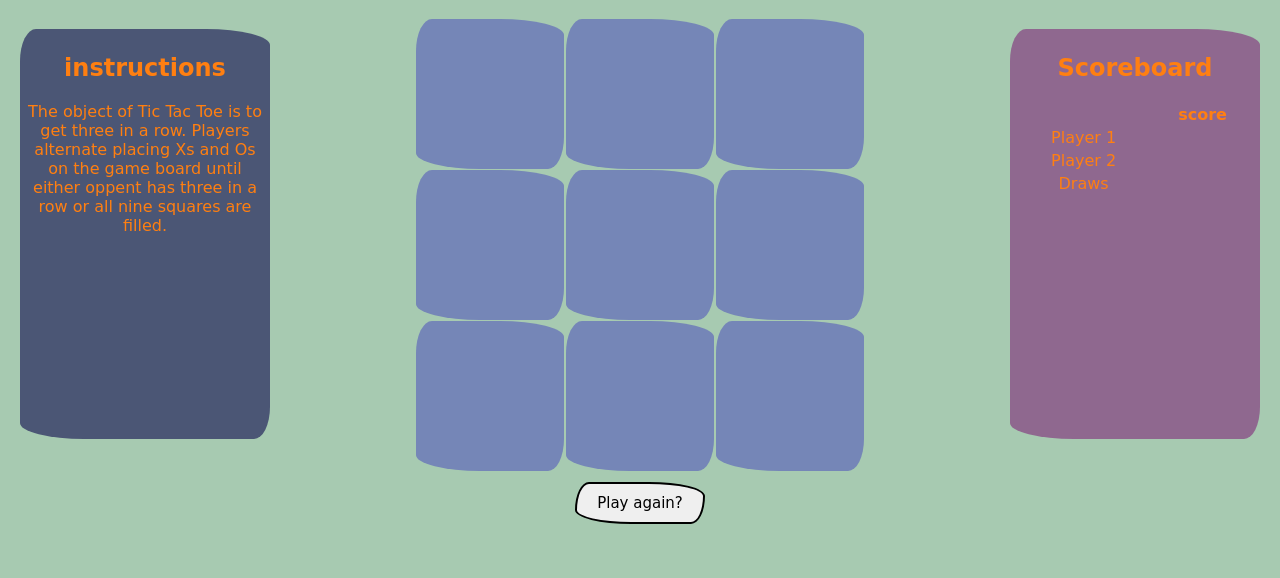
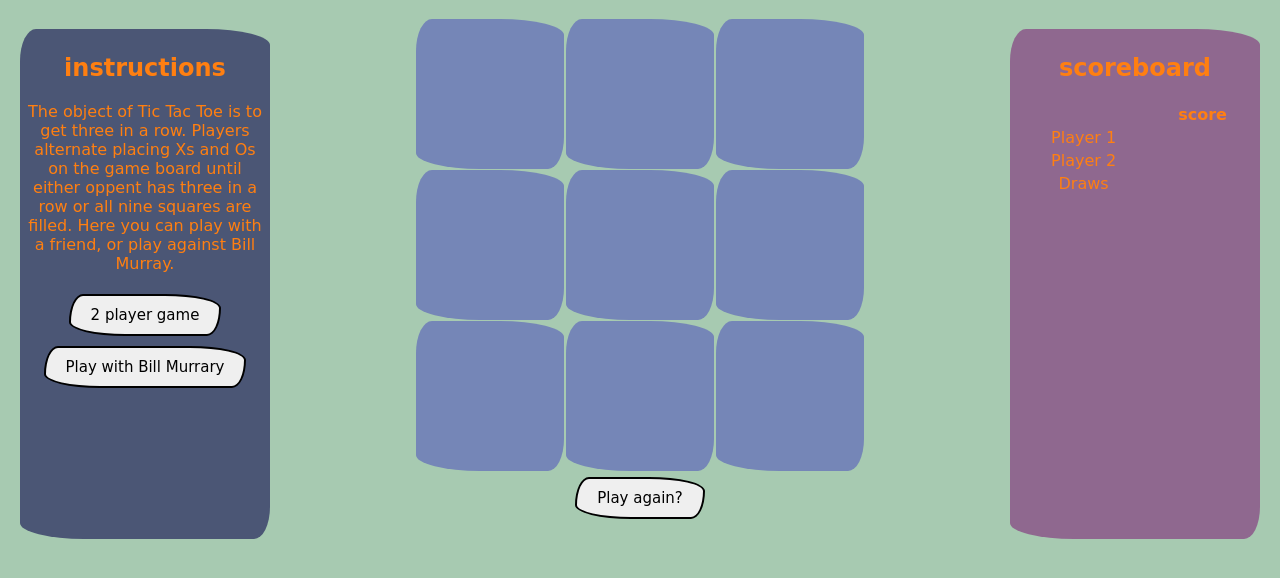
Before and after one commit to michelleerica/tictactoe, a plain HTML site: page index.html in a window 1280 px wide. Shown: the part 62-640 px from the top of the page. Drawn offline with Linux system fonts and the light colour scheme; a web font is replaced by a local one.

Commit message:
resolved kinks with AI - set to random number at the moment

```diff
--- a/css/style.css
+++ b/css/style.css
@@ -7,7 +7,7 @@ body{
   font-family: 'Baloo Bhaina', cursive;
 }
 
-div, button{
+div, button, img{
   border-radius: 5em 4em 8em 14em / 2em 20em 8em 10em;
     -moz-border-radius: 1em 4em 1em 4em / 2em 1em 2em 1em;
     -webkit-border-radius: 1em 4em 1em 4em / 2em 1em 2em 1em;
@@ -41,12 +41,13 @@ img {
 
 .instructions, .scoreboard{
   border: black;
-  height: 400px;
+  height: 500px;
   width: 240px;
   float: top;
   margin: 10px;
   padding: 5px;
   clear: both;
+
 }
 
 .instructions{
@@ -78,6 +79,6 @@ button {
   font-family: 'Baloo Bhaina', cursive;
 	font-size: 15px;
 	padding: 10px 20px;
-  margin: 10px;
+  margin: 5px;
 	border: 2px solid;
 }
--- a/index.html
+++ b/index.html
@@ -16,10 +16,13 @@
 <div class="instructions">
   <h2>instructions</h2>
 <p>The object of Tic Tac Toe is to get three in a row.
-Players alternate placing Xs and Os on the game board until either oppent has three in a row or all nine squares are filled.</p></div>
+Players alternate placing Xs and Os on the game board until either oppent has three in a row or all nine squares are filled.
+Here you can play with a friend, or play against Bill Murray.
+</p>
+<p><button type="button" name="" value="" class="css3button">2 player game</button><button type="button" name="" value="" class="css3button">Play with Bill Murrary</button></p></div>
 
 <div class= "scoreboard">
-  <h2>Scoreboard</h2>
+  <h2>scoreboard</h2>
   <table>
     <tr>
       <th></th>
--- a/js/mainWithAI.js
+++ b/js/mainWithAI.js
@@ -29,8 +29,9 @@ $('.cell').on("click", function(){
   var cellId = this.id;
 
   var bCellId = Math.floor((Math.random() * 8));
-  // if( gameLogic.game[this.id] !== 0 || gameLogic.game === 'gameover' ){
-  //   return;
+  if( gameLogic.game[this.id] !== 0 || gameLogic.game === 'gameover' ){
+    return;
+  }
   var gamePlay = function(cellSelected){
     var $img = $('<img>').attr('src', players.x.image);
     $("#"+ cellSelected).append( $img );
@@ -49,6 +50,8 @@ $('.cell').on("click", function(){
       console.log(bCellId + "game:" + gameLogic.game);
     } else {
       bCellId = gameLogic.game.indexOf(0);
+      var $bimg = $('<img>').attr('src', players.billMurray.image);
+
       $("#"+ bCellId).append( $bimg );
       $('img').addClass("inPlay");
       gameLogic.updateBoardArray('billMurray', bCellId);
```
